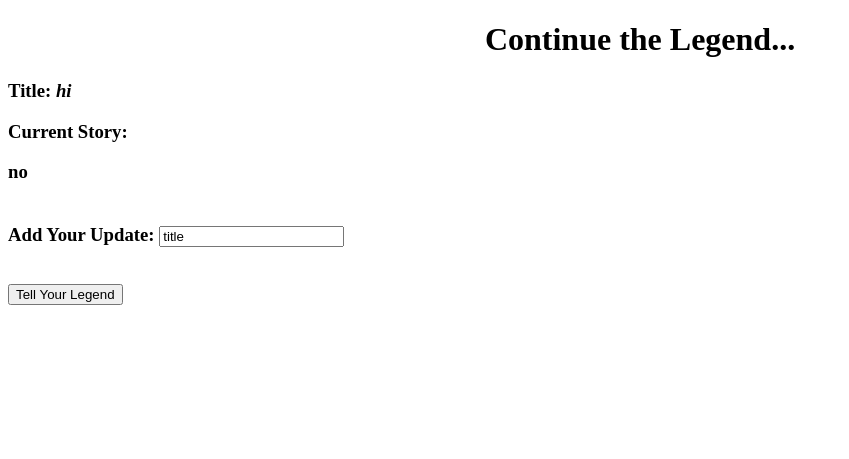
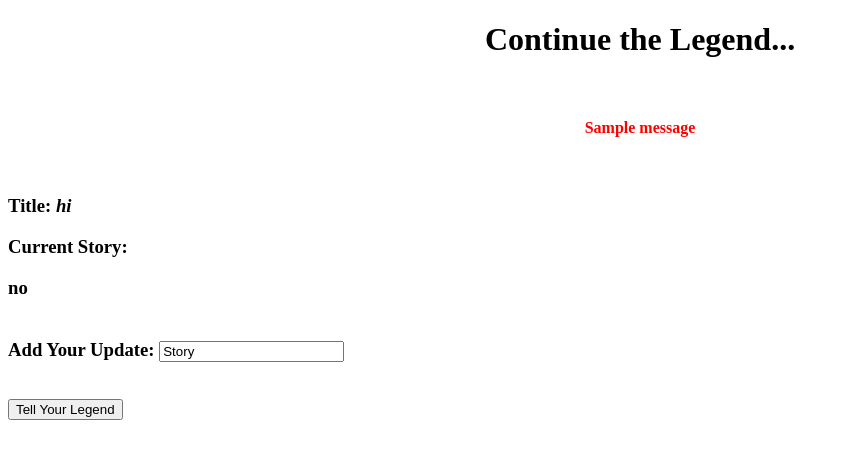
Before and after one commit to grace-mao23/mapp_storytelling, a Flask app: page /addToStory in a window 1280 px wide. Shown: the top 459 px of the page, without its empty margins (0-849 px from the left). Run offline with Flask 2, Linux system fonts and the light colour scheme; data comes from the database, SQL or seed files in the repository; one stand-in notice (Sample message) is shown.

Commit message:
added the route /addToStory

```diff
--- a/app.py
+++ b/app.py
@@ -92,6 +92,7 @@ def editStory():
     c.execute("SELECT * FROM stories WHERE title = 'hi'")
     fetched = c.fetchall()
     print(fetched)
+    # need code here to add the edits of the story to the db
     return render_template("updateStory.html", ttle = fetched[0][0], Story = fetched[0][3])
 
 
--- a/templates/homepage.html
+++ b/templates/homepage.html
@@ -25,7 +25,7 @@
         <input type="submit" value="Create New Story">
       </form>
       <br>
-      <form action="/addToStory" method="get">
+      <form action="/addToStory" method="post">
         <input type="submit" value="Add To Story">
       </form>
       <br>
--- a/templates/updateStory.html
+++ b/templates/updateStory.html
@@ -7,17 +7,23 @@
   <body>
     {% block pageHeader %}
     <center><h1>Continue the Legend...</h1></center>
-    {% endblock %}
+    {% endblock %}<br>
+
+    {% block errorMessages %}
+      {% for error in get_flashed_messages() %}
+            <center><h4><font color="red">{{error}}</font></h4></center>
+      {% endfor %}
+    {% endblock %}<br>
 
     <center>{{ lastUpdate }}</center>
-    <form action="/addToStory" method="get">
+    <form action="/addToStory" method="post">
     {% block title %}
     <h3>Title: <i>{{ ttle }}</i></h3>
     {% endblock %}
     <h3>Current Story:<h3>
     {{ Story }}<br><br>
     {% block introduction %}
-    <h3>Add Your Update: <input type="text" name="introduction" value="title"></h3>
+    <h3>Add Your Update: <input type="text" name="introduction" value="Story"></h3>
     {% endblock %}
     <br>
     <input type="submit" value="Tell Your Legend">
```
